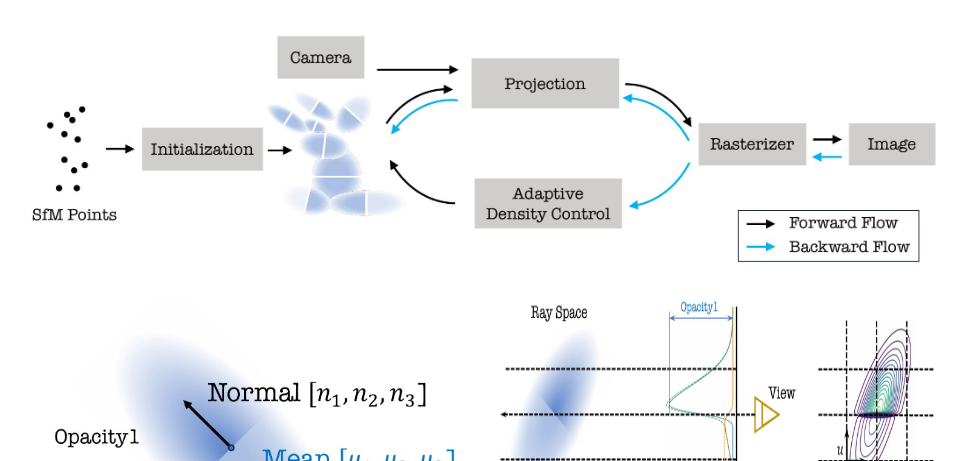
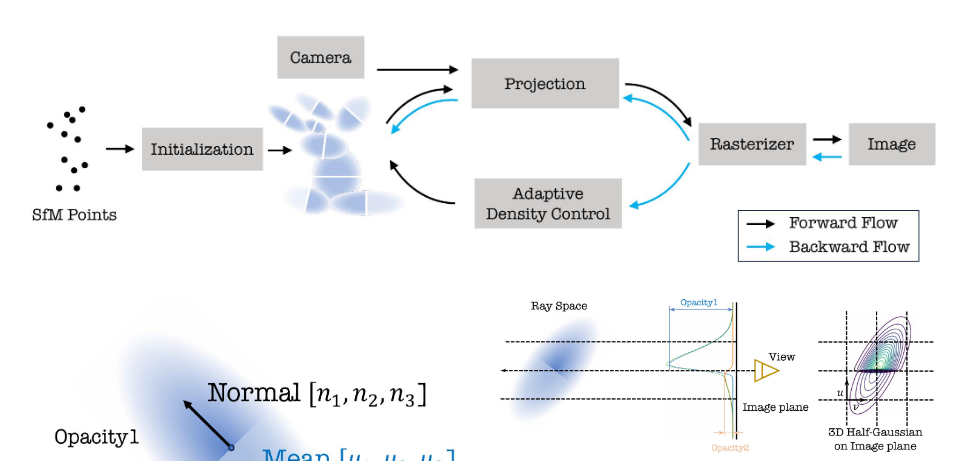
Before and after one commit to lihaolin88/CVPR-2025-3DHGS-webpage, a plain HTML site: page index.html in a window 1280 px wide. Shown: the part 339-800 px from the top of the page, without its empty margins (157-1124 px from the left). Drawn offline with nearby package versions, Linux system fonts and the light colour scheme; some icons are missing; a web font is replaced by a local one.

Commit message:
Update index.html

```diff
--- a/index.html
+++ b/index.html
@@ -349,7 +349,7 @@
           </figure>
         </div>
         <div class="column is-half">
-          <figure class="image is-16by9">
+          <figure class="image is-16by7">
             <img src="HG_map.jpg" alt="Third Image">
           </figure>
         </div>
```
